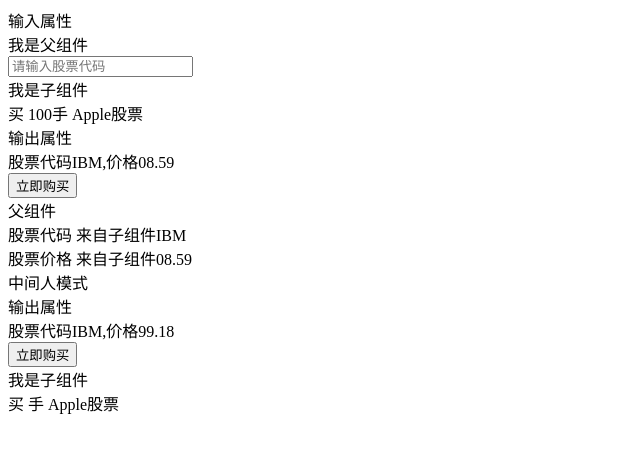
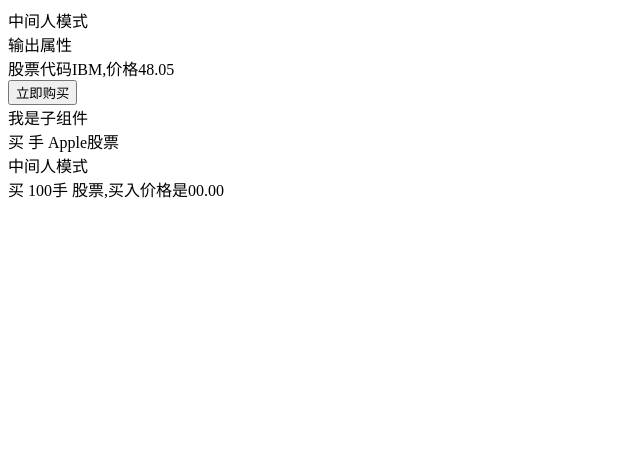
Before and after one commit to eriollee/AngularBindDemo, an Angular app: page / in a window 1280 px wide. Shown: the top 452 px of the page, without its empty margins (0-640 px from the left). Built offline with nearby package versions, Linux system fonts and the light colour scheme.

Commit message:
中间人模式调试完成

```diff
--- a/src/app/app.component.html
+++ b/src/app/app.component.html
@@ -1,6 +1,6 @@
 <!-- <app-bind></app-bind> -->
 
-<div>
+<!-- <div>
 	输入属性
 </div>
 <div>
@@ -15,8 +15,8 @@
 
 <div>父组件</div>
 <div>股票代码 来自子组件{{priceQuote.stockCode}}</div>
-<div>股票价格 来自子组件{{priceQuote.lastPrice | number : '2.2-2'}}</div>
+<div>股票价格 来自子组件{{priceQuote.lastPrice | number : '2.2-2'}}</div> -->
 
 <div>中间人模式</div>
 <app-price-quote (buy)="buyHandler($event)"></app-price-quote>
-<app-order [priceQuote]="PriceQuote"></app-order>
+<app-order [priceQuote]="priceQuote"></app-order>
--- a/src/app/app.component.ts
+++ b/src/app/app.component.ts
@@ -13,4 +13,9 @@
   priceQuetoHandler(event: PriceQuote){
   	this.priceQuote = event;
   }
+
+  buyHandler(event: PriceQuote){
+  	this.priceQuote = event;
+  }
+
 }
--- a/src/app/order/order.component.html
+++ b/src/app/order/order.component.html
@@ -5,7 +5,7 @@
 	买 {{amount}}手 {{stockCode}}股票
 </div>
 
-<!-- <div>中间人模式</div>
+<div>中间人模式</div>
 <div>
 	买 100手 {{priceQuote.stockCode}}股票,买入价格是{{priceQuote.lastPrice| number :'2.2-2'}}
-</div> -->
+</div>
```
